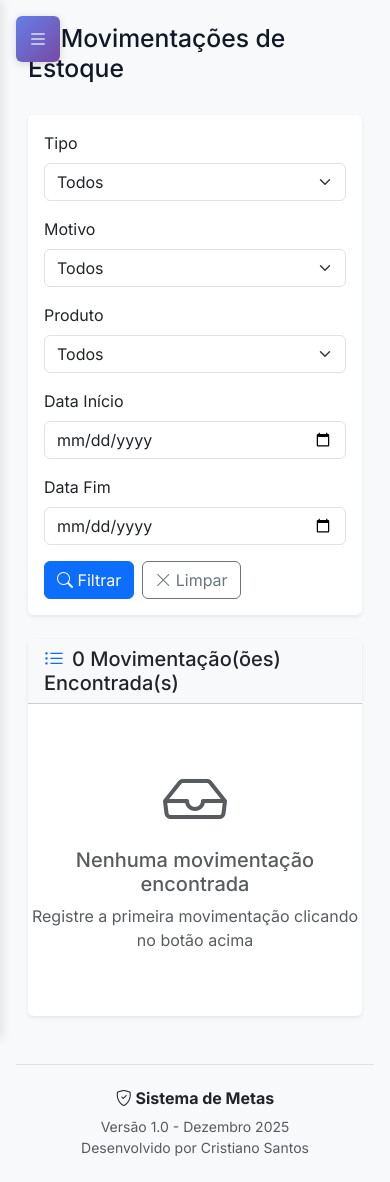
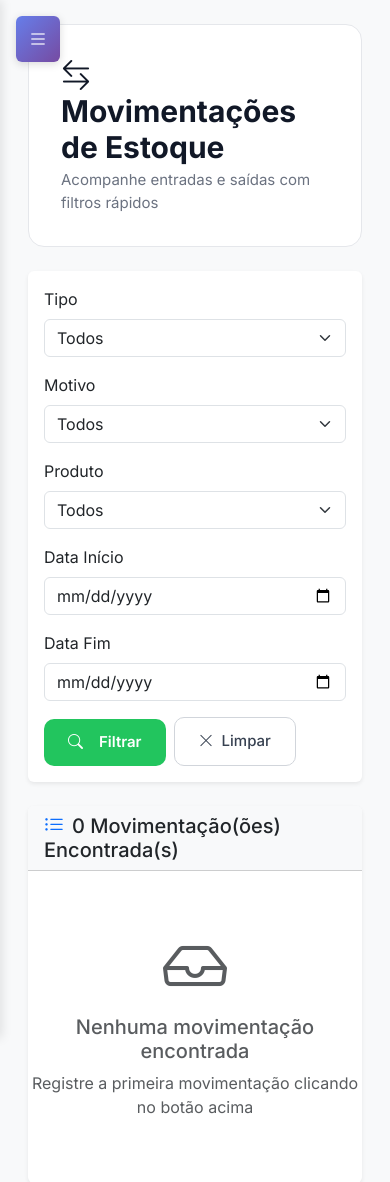
Before and after one commit to cristiano-superacao/vendacerta, a Python web app: template templates/estoque/movimentacoes.html in a window 390 px wide. Shown: the top 1182 px of the page. Run offline with Jinja, Linux system fonts and the light colour scheme; the template is opened without the code that fills it, so the values that code supplies are empty.

Commit message:
UI Estoque: padroniza Movimentações e Dashboard com header clean e botões do design system; mantém filtros e atalhos responsivos.

```diff
--- a/templates/estoque/movimentacoes.html
+++ b/templates/estoque/movimentacoes.html
@@ -4,13 +4,18 @@
 
 {% block content %}
 <div class="container-fluid">
-    <div class="d-flex justify-content-between align-items-center mb-4">
-        <h2><i class="bi bi-arrow-left-right me-2"></i>Movimentações de Estoque</h2>
-        {% if current_user.pode_movimentar_estoque or current_user.cargo == 'admin' %}
-        <a href="{{ url_for('nova_movimentacao') }}" class="btn btn-success">
-            <i class="bi bi-plus-circle"></i> Nova Movimentação
-        </a>
-        {% endif %}
+    <div class="page-header-clean d-flex justify-content-between align-items-center mb-4">
+        <div>
+            <h2 class="page-title-clean mb-1"><i class="bi bi-arrow-left-right me-2"></i>Movimentações de Estoque</h2>
+            <p class="page-subtitle-clean mb-0">Acompanhe entradas e saídas com filtros rápidos</p>
+        </div>
+        <div class="d-flex gap-2 flex-wrap">
+            {% if current_user.pode_movimentar_estoque or current_user.cargo == 'admin' %}
+            <a href="{{ url_for('nova_movimentacao') }}" class="btn btn-primary-clean">
+                <i class="bi bi-plus-circle"></i> Nova Movimentação
+            </a>
+            {% endif %}
+        </div>
     </div>
 
     <!-- Filtros -->
@@ -57,12 +62,12 @@
                     <label class="form-label">Data Fim</label>
                     <input type="date" name="data_fim" class="form-control" value="{{ filtros.data_fim }}">
                 </div>
-                <div class="col-md-12 d-flex align-items-end">
-                    <button type="submit" class="btn btn-primary me-2">
-                        <i class="bi bi-search"></i> Filtrar
+                <div class="col-md-12 d-flex align-items-end gap-2">
+                    <button type="submit" class="btn btn-primary-clean">
+                        <i class="bi bi-search me-2"></i>Filtrar
                     </button>
-                    <a href="{{ url_for('lista_movimentacoes') }}" class="btn btn-outline-secondary">
-                        <i class="bi bi-x-lg"></i> Limpar
+                    <a href="{{ url_for('lista_movimentacoes') }}" class="btn btn-secondary-clean">
+                        <i class="bi bi-x-lg me-2"></i>Limpar
                     </a>
                 </div>
             </form>
```
Also changed, not shown: templates/estoque/dashboard.html (+11 -8 lines).
